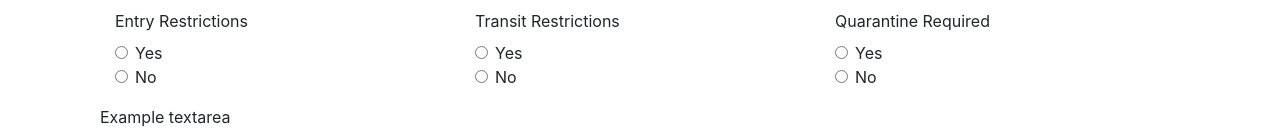
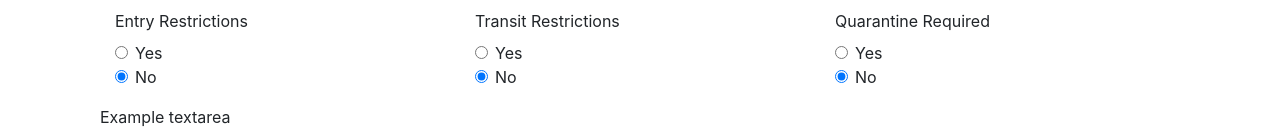
Before and after one commit to Josh2609/COVID19-travel-restrictions, a React (Create React App) app in the folder client/: page /#/update in a window 1280 px wide. Shown: the part 157-292 px from the top of the page. Built offline with nearby package versions, Linux system fonts and the light colour scheme; no server answers.

Commit message:
Update: Fixed radio buttons being changeable

```diff
--- a/client/src/Update.js
+++ b/client/src/Update.js
@@ -10,14 +10,24 @@ class Update extends Component {
     this.handleMarkdownChange = this.handleMarkdownChange.bind(this)
     this.handleSubmit = this.handleSubmit.bind(this)
     this.handleSelectCountryChange = this.handleSelectCountryChange.bind(this)
+    this.handleEntryRadioChange = this.handleEntryRadioChange.bind(this)
+    this.handleTransitRadioChange = this.handleTransitRadioChange.bind(this)
+    this.handleQuarantineRadioChange = this.handleQuarantineRadioChange.bind(this)
+
     this.state = {
       input: '# This is a header\n\nAnd this is a paragraph',
       countryList: [],
       selectedOption: null,
+      entry: false,
+      transit: false,
+      quarantine: false,
       country: {
         name: "",
         linkName: "",
         restrictions: {
+          entry: false,
+          transit: false,
+          quarantine: false
         }
       }
     }
@@ -46,7 +56,9 @@ class Update extends Component {
     axios.get('http://192.168.1.225:5000/api/country/' + evt.value)
       .then(res => {
         this.setState({ input: res.data.data.restrictions.fco.description })
-        this.setState({country: res.data.data})
+        this.setState({entry: res.data.data.restrictions.entry})
+        this.setState({transit: res.data.data.restrictions.transit})
+        this.setState({quarantine: res.data.data.restrictions.quarantine})
         alert(JSON.stringify(res.data.data.restrictions.fco.description))
 
       })
@@ -66,7 +78,12 @@ class Update extends Component {
       data
     })
   }
-//(typeof variable !== 'undefined')
+//                    <Form.Check type="radio" name="entryRadio" checked={this.state.country.restrictions.entry ? true : false} id="entryRadioYes" label="Yes" />
+
+
+handleEntryRadioChange(evt) { this.setState({entry: !this.state.entry}) }
+handleTransitRadioChange(evt) { this.setState({transit: !this.state.transit}) }
+handleQuarantineRadioChange(evt) { this.setState({quarantine: !this.state.quarantine}) }
 
   render() {
     return (
@@ -83,24 +100,24 @@ class Update extends Component {
                 <Col>
                   <Form.Group controlId="formEntryRadio">
                     <Form.Label>Entry Restrictions</Form.Label>
-                    <Form.Check type="radio" name="entryRadio" checked={(typeof this.state.country.restrictions.entry !=='undefined') ? this.state.country.restrictions.entry ? true : false : false} id="entryRadioYes" label="Yes" />
-                    <Form.Check type="radio" name="entryRadio" checked={(typeof this.state.country.restrictions.entry !=='undefined') ? this.state.country.restrictions.entry ? false : true : false} id="entryRadioNo" label="No" />
+                    <Form.Check type="radio" name="entryRadio" value="true" onChange={this.handleEntryRadioChange} checked={this.state.entry} id="entryRadioYes" label="Yes" />
+                    <Form.Check type="radio" name="entryRadio" value="false" onChange={this.handleEntryRadioChange}  checked={!this.state.entry} id="entryRadioNo" label="No" />
                   </Form.Group>
                 </Col>
 
                 <Col>
                   <Form.Group controlId="formTransitRadio">
                     <Form.Label>Transit Restrictions</Form.Label>
-                    <Form.Check type="radio" name="transitRadio" checked={(typeof this.state.country.restrictions.transit !=='undefined') ? this.state.country.restrictions.transit ? true : false : false} id="transitRadioYes" label="Yes" />
-                    <Form.Check type="radio" name="transitRadio" checked={(typeof this.state.country.restrictions.transit !=='undefined') ? this.state.country.restrictions.transit ? false : true : false} id="transitRadioNo" label="No" />
+                    <Form.Check type="radio" name="transitRadio" value="true" onChange={this.handleTransitRadioChange} checked={this.state.transit} id="transitRadioYes" label="Yes" />
+                    <Form.Check type="radio" name="transitRadio" value="false" onChange={this.handleTransitRadioChange} checked={!this.state.transit} id="transitRadioNo" label="No" />
                   </Form.Group>
                 </Col>
 
                 <Col>
                   <Form.Group controlId="formQuarantineRadio">
                     <Form.Label>Quarantine Required</Form.Label>
-                    <Form.Check type="radio" name="quarantineRadio" checked={(typeof this.state.country.restrictions.quarantine !=='undefined') ? this.state.country.restrictions.quarantine ? true : false : false} id="quarantineRadioYes" label="Yes" />
-                    <Form.Check type="radio" name="quarantineRadio" checked={(typeof this.state.country.restrictions.quarantine !=='undefined') ? this.state.country.restrictions.quarantine ? false : true : false} id="quarantineRadioNo" label="No" />
+                    <Form.Check type="radio" name="quarantineRadio" value="true" onChange={this.handleQuarantineRadioChange} checked={this.state.quarantine} id="quarantineRadioYes" label="Yes" />
+                    <Form.Check type="radio" name="quarantineRadio" value="false" onChange={this.handleQuarantineRadioChange} checked={!this.state.quarantine} id="quarantineRadioNo" label="No" />
                   </Form.Group>
                 </Col>
               </Row>
```
Also changed, not shown: 1 other file (tests, documents, lock files or other folders).
